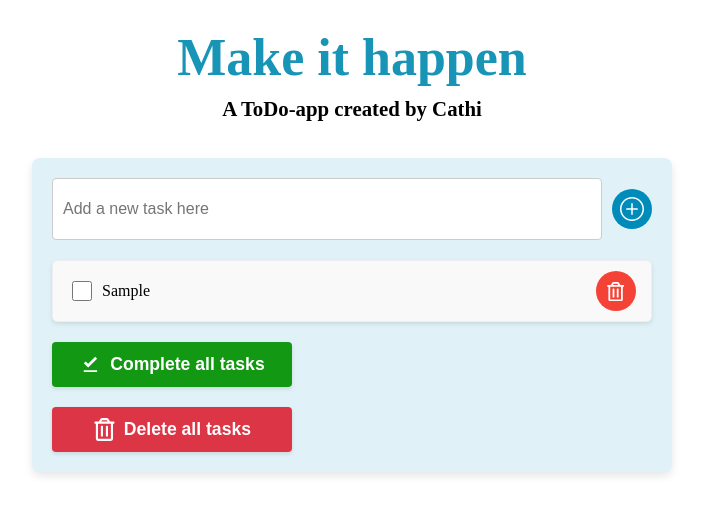
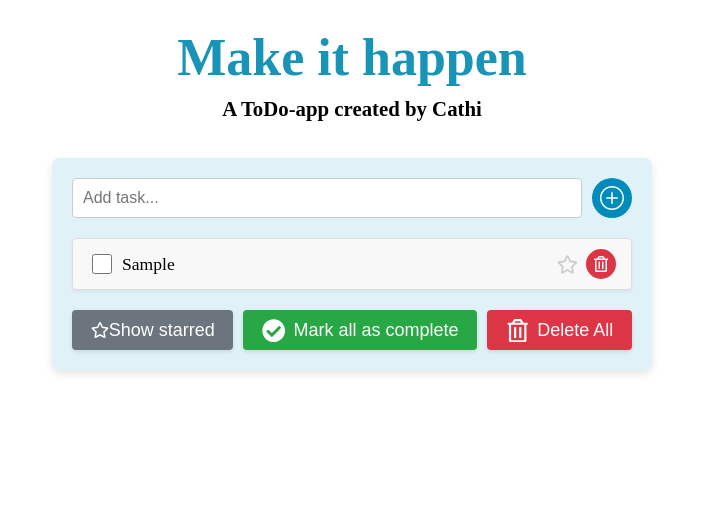
Before and after one commit to violacathrine/js-project-todo, a React (Vite) app: page / in a window 1280 px wide. Both pictures are taken after typing "Sample" into the empty fields and a click on the button "Add task". Shown: the top 514 px of the page, without its empty margins (288-991 px from the left). Built offline with nearby package versions, Linux system fonts and the light colour scheme.

Commit message:
functions to star tasks

```diff
--- a/src/components/TaskForm.jsx
+++ b/src/components/TaskForm.jsx
@@ -1,9 +1,9 @@
+
 import { useState } from "react";
 import { useTaskStore } from "../stores/useTaskStore";
 import { TaskList } from "./TaskList";
 import { SlPlus } from "react-icons/sl";
-import { FaRegTrashAlt } from "react-icons/fa";
-import { MdFileDownloadDone } from "react-icons/md";
+import { FaRegTrashAlt, FaCheckCircle, FaStar, FaRegStar } from 'react-icons/fa';
 import {
   FormContainer,
   StyledForm,
@@ -11,10 +11,10 @@ import {
   FormInput,
   AddButton,
   IconWrapper,
-  DeleteAllButton,
-  CompleteAllButton
+  StyledFunctionButton,
+  ButtonRow,
+  ToggleListButton
 } from './TaskForm.styles.jsx';
-
 
 export const TaskForm = () => {
   const [taskValue, setTaskValue] = useState("");
@@ -22,9 +22,12 @@ export const TaskForm = () => {
   const completeAllTasks = useTaskStore((state) => state.completeAllTasks);
   const removeAllTasks = useTaskStore((state) => state.removeAllTasks);
 
+  const tasks = useTaskStore((state) => state.tasks);
+  const showStarredOnly = useTaskStore((state) => state.showStarredOnly);
+  const toggleShowStarredOnly = useTaskStore((state) => state.toggleShowStarredOnly);
+
   const handleSubmit = (e) => {
     e.preventDefault();
-
     if (taskValue.trim()) {
       addTask(taskValue);
       setTaskValue("");
@@ -41,32 +44,63 @@ export const TaskForm = () => {
     }
   };
 
+  const handleToggleList = () => {
+    toggleShowStarredOnly();
+  };
+
+  const hasIncompleteTasks = tasks.some(task => !task.isCompleted);
+  const hasAnyTasks = tasks.length > 0;
+
   return (
     <FormContainer>
       <StyledForm onSubmit={handleSubmit}>
-        <FormLabel htmlFor="new-task"></FormLabel>
+        <FormLabel htmlFor="new-task">Task</FormLabel>
         <FormInput
           type="text"
           id="new-task"
           name="newTask"
           value={taskValue}
           onChange={(e) => setTaskValue(e.target.value)}
-          placeholder="Add a new task here"
+          placeholder="Add task..."
           required
         />
         <AddButton type="submit" title="Add task">
           <IconWrapper><SlPlus /></IconWrapper>
         </AddButton>
       </StyledForm>
+
       <TaskList />
 
-<CompleteAllButton onClick={handleCompleteAll} title="Complete all tasks">
-        <IconWrapper><MdFileDownloadDone /></IconWrapper>Complete all tasks
-      </CompleteAllButton>
+      {hasAnyTasks && (
+        <ButtonRow>
+          {/* Button for toggling between all and starred tasks */}
+          <ToggleListButton
+            onClick={handleToggleList}
+            $active={showStarredOnly}
+            title={showStarredOnly ? "Show all" : "Show starred tasks"}
+          >
+            {showStarredOnly ? (
+              <><FaStar style={{ color: 'gold' }} /> Show all</>
+            ) : (
+              <><FaRegStar /> Show starred</>
+            )}
+          </ToggleListButton>
 
-      <DeleteAllButton onClick={handleDeleteAll} title="Delete all tasks">
-        <IconWrapper><FaRegTrashAlt /></IconWrapper> Delete all tasks
-      </DeleteAllButton>
+          {/* "Mark everyone as complete" - only shown if there are incomplete tasks */}
+          {hasIncompleteTasks && (
+            <StyledFunctionButton $type="complete" onClick={handleCompleteAll} title="Mark everyone as complete">
+              <IconWrapper><FaCheckCircle /></IconWrapper> Mark all as complete
+            </StyledFunctionButton>
+          )}
+
+          {tasks.length > 0 && ( // Show only if there are tasks
+            <StyledFunctionButton $type="delete" onClick={handleDeleteAll} title="Delete all tasks">
+              <IconWrapper><FaRegTrashAlt /></IconWrapper> Delete All
+            </StyledFunctionButton>
+          )}
+
+        </ButtonRow>
+      )}
     </FormContainer>
   );
 };
--- a/src/components/TaskForm.styles.jsx
+++ b/src/components/TaskForm.styles.jsx
@@ -1,3 +1,4 @@
+
 import styled from 'styled-components';
 
 export const FormContainer = styled.div`
@@ -9,18 +10,18 @@ export const FormContainer = styled.div`
   max-width: 600px;
   margin-left: auto;
   margin-right: auto;
+  box-sizing: border-box;
 `;
-
 
 export const StyledForm = styled.form`
   display: flex;
+  flex-direction: row;
   gap: 10px;
   align-items: center;
+  margin-bottom: 20px;
 `;
 
 export const FormLabel = styled.label`
-  font-weight: bold;
-  color: #333;
   position: absolute;
   width: 1px;
   height: 1px;
@@ -37,9 +38,9 @@ export const FormInput = styled.input`
   border: 1px solid #ccc;
   border-radius: 4px;
   font-size: 1em;
-  min-height: 40px;
+  height: 40px;
+  box-sizing: border-box;
 `;
-
 
 export const AddButton = styled.button`
   background-color: #008CBA;
@@ -65,26 +66,28 @@ export const IconWrapper = styled.span`
   display: flex;
   align-items: center;
   justify-content: center;
+  line-height: 1;
 `;
 
-export const DeleteAllButton = styled.button`
-  background-color: #dc3545;
+export const StyledFunctionButton = styled.button`
   color: white;
-  width: 40%;
-  height: 45px;
+  flex-grow: 1;
+  height: 40px;
   border: none;
   border-radius: 4px;
   cursor: pointer;
-  font-size: 1.1em;
-  font-weight: bold;
+  font-size: 18px;
   display: flex;
   align-items: center;
   justify-content: center;
-  margin-top: 20px;
   box-shadow: 0 2px 4px rgba(0, 0, 0, 0.1);
+  transition: background-color 0.2s ease-in-out;
+
+  /* Dynamisk bakgrundsfärg baserat på '$type' prop */
+  background-color: ${props => props.$type === 'delete' ? '#dc3545' : '#28a745'}; /* Röd för 'delete', grön för 'complete' */
 
   &:hover {
-    background-color: #c82333;
+    background-color: ${props => props.$type === 'delete' ? '#c82333' : '#218838'};
   }
 
   ${IconWrapper} {
@@ -93,28 +96,24 @@ export const DeleteAllButton = styled.button`
   }
 `;
 
-export const CompleteAllButton = styled.button`
-  background-color: rgb(19, 152, 19);
-  color: white;
-  width: 40%;
-  height: 45px;
-  border: none;
-  border-radius: 4px;
-  cursor: pointer;
-  font-size: 1.1em;
-  font-weight: bold;
+export const ButtonRow = styled.div`
   display: flex;
-  align-items: center;
-  justify-content: center;
+  flex-wrap: wrap;
+  gap: 10px;
   margin-top: 20px;
-  box-shadow: 0 2px 4px rgba(0, 0, 0, 0.1);
+  width: 100%;
+`;
+
+export const ToggleListButton = styled(StyledFunctionButton)`
+  background-color: ${props => props.$active ? '#007bff' : '#6c757d'};
+  flex-grow: 1;
 
   &:hover {
-    background-color: rgba(19, 152, 19, 0.57);
+    background-color: ${props => props.$active ? '#0056b3' : '#5a6268'};
   }
 
   ${IconWrapper} {
-    margin-right: 8px;
-    font-size: 1.3em;
+    margin-right: 5px;
+    font-size: 1.1em;
   }
 `;
--- a/src/components/TaskList.jsx
+++ b/src/components/TaskList.jsx
@@ -1,45 +1,62 @@
-import React from 'react';
-import { useTaskStore } from "../stores/useTaskStore";
-import { FaRegTrashAlt } from "react-icons/fa";
+import { useTaskStore } from '../stores/useTaskStore';
+import { FaRegTrashAlt, FaStar, FaRegStar } from 'react-icons/fa';
 
 import {
-  StyledTaskList,
-  TaskItem,
+  TaskListContainer,
+  TaskItemWrapper,
   TaskText,
+  TaskActions,
   DeleteButton,
-  TaskActions,
-  Icon,
-  CheckboxContainer,
-  TaskCheckbox
+  StarredButton,
+  Checkbox
 } from './TaskList.styles.jsx';
 
 export const TaskList = () => {
   const tasks = useTaskStore((state) => state.tasks);
   const deleteTask = useTaskStore((state) => state.deleteTask);
   const completeTask = useTaskStore((state) => state.completeTask);
+  const toggleStarred = useTaskStore((state) => state.toggleStarred);
+  const showStarredOnly = useTaskStore((state) => state.showStarredOnly);
+
+  const filteredTasks = showStarredOnly
+    ? tasks.filter(task => task.isStarred)
+    : tasks;
 
   return (
-    <StyledTaskList>
-      {tasks.map((task) => (
-        <TaskItem key={task.id} $isCompleted={task.isCompleted}>
-          <CheckboxContainer>
-            <TaskCheckbox
-              type="checkbox"
-              title="Complete Task"
-              checked={task.isCompleted}
-              onChange={() => completeTask(task.id)}
-            />
-            <TaskText $isCompleted={task.isCompleted}>{task.text}</TaskText>
-          </CheckboxContainer>
+    <TaskListContainer>
+      {filteredTasks.length === 0 && (
+        <p style={{ textAlign: 'center', color: '#666', margin: '20px 0' }}>
+          {showStarredOnly ? 'No starred tasks yet!' : 'No tasks to show yet. Add a new one!'}
+        </p>
+      )}
+
+      {filteredTasks.map((task) => (
+        <TaskItemWrapper key={task.id} className={task.isCompleted ? 'completed' : ''}>
+
+          <Checkbox
+            type="checkbox"
+            checked={task.isCompleted}
+            onChange={() => completeTask(task.id)}
+          />
+          <TaskText onClick={() => completeTask(task.id)}>
+            {task.text}
+          </TaskText>
 
           <TaskActions>
-            <DeleteButton onClick={() => deleteTask(task.id)} title="Delete Task">
-              <Icon><FaRegTrashAlt />
-              </Icon>
+            <StarredButton
+              onClick={() => toggleStarred(task.id)}
+              $isStarred={task.isStarred}
+              title={task.isStarred ? "Remove star" : "Star this task"}
+            >
+              {task.isStarred ? <FaStar /> : <FaRegStar />}
+            </StarredButton>
+
+            <DeleteButton onClick={() => deleteTask(task.id)} title="Delete task">
+              <FaRegTrashAlt />
             </DeleteButton>
           </TaskActions>
-        </TaskItem>
+        </TaskItemWrapper>
       ))}
-    </StyledTaskList>
+    </TaskListContainer>
   );
 };
--- a/src/components/TaskList.styles.jsx
+++ b/src/components/TaskList.styles.jsx
@@ -1,85 +1,85 @@
 import styled from 'styled-components';
 
-export const StyledTaskList = styled.ul`
+export const TaskListContainer = styled.ul`
   list-style: none;
   padding: 0;
-  margin-top: 20px;
-  max-width: 600px;
-  margin-left: auto;
-  margin-right: auto;
+  margin: 20px 0;
+  width: 100%;
 `;
 
-export const TaskItem = styled.li`
+export const TaskItemWrapper = styled.li`
   display: flex;
   align-items: center;
   justify-content: space-between;
-  background-color: #f9f9f9;
-  border: 1px solid #eee;
+  background-color: #f8f8f8;
+  border: 1px solid #ddd;
+  border-radius: 4px;
+  margin-bottom: 10px;
   padding: 10px 15px;
-  margin-bottom: 8px;
-  border-radius: 5px;
-  box-shadow: 0 2px 4px rgba(0, 0, 0, 0.1);
-  min-height: 40px;
-  box-sizing: border-box;
-`;
+  box-shadow: 0 2px 4px rgba(0, 0, 0, 0.05);
+  transition: background-color 0.2s ease-in-out;
 
-export const CheckboxContainer = styled.div`
-  display: flex;
-  align-items: center;
-  flex-grow: 1;
-  cursor: pointer;
-  padding-right: 10px;
-`;
-
-export const TaskCheckbox = styled.input`
-  width: 20px;
-  height: 20px;
-  margin-right: 10px;
-  cursor: pointer;
-  flex-shrink: 0;
+  &.completed {
+    background-color: #e6ffe6;
+    text-decoration: line-through;
+    color: #666;
+  }
 `;
 
 export const TaskText = styled.span`
-  text-decoration: ${(props) => (props.$isCompleted ? 'line-through' : 'unset')};
-  color: ${(props) => (props.$isCompleted ? '#888' : 'inherit')};
+  flex-grow: 1;
+  margin-right: 10px;
+  font-size: 1.1em;
   word-break: break-word;
-  font-size: 1em;
-  line-height: 1.4;
-`;
-
-export const TaskActionButton = styled.button`
-  padding: 8px;
-  width: 40px;
-  height: 40px;
-  border: none;
-  border-radius: 50%;
   cursor: pointer;
-  font-weight: bold;
-  display: flex;
-  align-items: center;
-  justify-content: center;
-  font-size: 1.2em;
-  flex-shrink: 0;
-
-  &:hover {
-    opacity: 0.8;
-  }
-`;
-
-export const DeleteButton = styled(TaskActionButton)`
-  background-color: #f44336;
-  color: white;
 `;
 
 export const TaskActions = styled.div`
   display: flex;
-  gap: 5px;
-  flex-shrink: 0;
+  gap: 8px;
   align-items: center;
 `;
 
-export const Icon = styled.span`
+export const DeleteButton = styled.button`
+  background-color: #dc3545;
+  color: white;
+  border: none;
+  border-radius: 50%;
+  width: 30px;
+  height: 30px;
   display: flex;
   align-items: center;
   justify-content: center;
+  cursor: pointer;
+  font-size: 1em;
+  flex-shrink: 0;
+
+  &:hover {
+    background-color: #c82333;
+  }
 `;
+
+export const StarredButton = styled.button`
+  background: none;
+  border: none;
+  color: ${props => props.$isStarred ? 'gold' : '#ccc'};
+  cursor: pointer;
+  font-size: 1.3em;
+  display: flex;
+  align-items: center;
+  justify-content: center;
+  flex-shrink: 0;
+  padding: 0;
+
+  &:hover {
+    color: gold;
+  }
+`;
+
+export const Checkbox = styled.input`
+  margin-right: 10px;
+  width: 20px;
+  height: 20px;
+  cursor: pointer;
+  flex-shrink: 0;
+`;
--- a/src/stores/useTaskStore.js
+++ b/src/stores/useTaskStore.js
@@ -5,7 +5,10 @@ export const useTaskStore = create((set) => ({
 
   addTask: (text) =>
     set((state) => ({
-      tasks: [...state.tasks, { id: Date.now(), text, isCompleted: false }],
+      tasks: [
+        ...state.tasks,
+        { id: Date.now(), text, isCompleted: false, isStarred: false },
+      ],
     })),
 
   deleteTask: (id) =>
@@ -18,12 +21,26 @@ export const useTaskStore = create((set) => ({
       tasks: state.tasks.map((task) =>
         task.id === id ? { ...task, isCompleted: !task.isCompleted } : task
       ),
+    })),
 
-      completeAllTasks: () =>
-        set((state) => ({
-          tasks: state.tasks.map((task) => ({ ...task, isCompleted: true })),
-        })),
+  completeAllTasks: () =>
+    set((state) => ({
+      tasks: state.tasks.map((task) => ({ ...task, isCompleted: true })),
+    })),
 
-      removeAllTasks: () => set({ tasks: [] }),
+  removeAllTasks: () => set({ tasks: [] }),
+
+  toggleStarred: (id) =>
+    set((state) => ({
+      tasks: state.tasks.map((task) =>
+        task.id === id ? { ...task, isStarred: !task.isStarred } : task
+      ),
+    })),
+
+  showStarredOnly: false,
+
+  toggleShowStarredOnly: () =>
+    set((state) => ({
+      showStarredOnly: !state.showStarredOnly,
     })),
 }));
```
